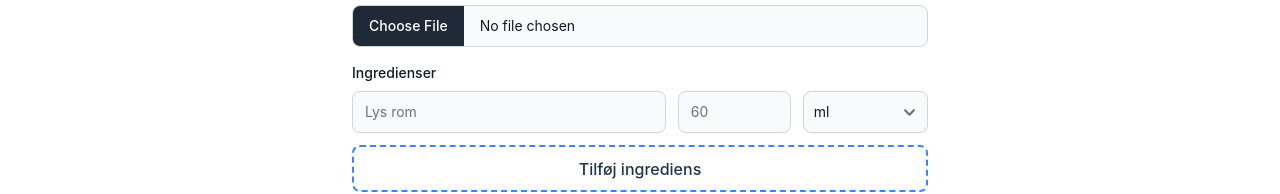
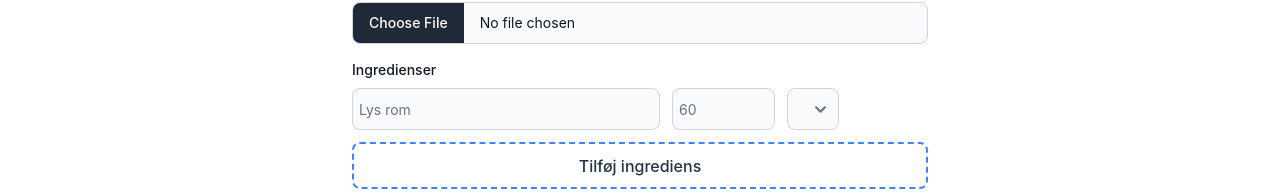
Before and after one commit to BuildItBusk/Mixorama, a React (Vite) app in the folder mixorama.client/: page /create in a window 1280 px wide. Shown: the part 272-466 px from the top of the page. Built offline with nearby package versions, Linux system fonts and the light colour scheme; no server answers.

Commit message:
Can now add/remove rows of ingredients.

```diff
--- a/mixorama.client/src/components/Input.tsx
+++ b/mixorama.client/src/components/Input.tsx
@@ -13,7 +13,7 @@ const Input = forwardRef<HTMLInputElement, InputProps>(({ inputName, placeholder
         placeholder={placeholder}
         {...rest}
         ref={ref}
-        className="block w-full bg-gray-50 border border-gray-300 text-gray-900 text-sm rounded-lg focus:ring-blue-500 focus:border-blue-500 p-1.5 dark:bg-gray-700 dark:border-gray-600 dark:placeholder-gray-400 dark:text-white dark:focus:ring-blue-500 dark:focus:border-blue-500"
+        className="block w-full h-full bg-gray-50 border border-gray-300 text-gray-900 text-sm rounded-lg focus:ring-blue-500 focus:border-blue-500 p-1.5 dark:bg-gray-700 dark:border-gray-600 dark:placeholder-gray-400 dark:text-white dark:focus:ring-blue-500 dark:focus:border-blue-500"
       />
   );
 });
--- a/mixorama.client/src/routes/CreateCocktail.tsx
+++ b/mixorama.client/src/routes/CreateCocktail.tsx
@@ -18,20 +18,27 @@ interface Ingredient {
 }
 
 const CreateCocktail = () => {
-    const {register, getValues, handleSubmit} = useForm<Cocktail>({
+    const {register, getValues, setValue, watch, handleSubmit} = useForm<Cocktail>({
         defaultValues: {
             name: '',
             description: '',
             imageUrl: '',
             ingredients: [
-                {name: 'Lys rom', quantity: '', unit: ''}
+                {name: '', quantity: '', unit: ''}
             ]
         }
     });
 
+    const ingridientsList = watch('ingredients')
+
     const onAddIngredient = () => {
         console.log("Adding ingredient");
-        getValues().ingredients.push({name: '', quantity: '', unit: ''});
+        setValue('ingredients', [...getValues('ingredients'), {name: '', quantity: '', unit: ''}])
+    }
+
+    const onRemoveIngredient = () => {
+        console.log("Removing ingredient");
+        setValue('ingredients', [...getValues('ingredients').slice(0, -1)])
     }
 
     const onSubmit: SubmitHandler<Cocktail> = async data => {
@@ -89,24 +96,31 @@ const CreateCocktail = () => {
                         <Label htmlFor="ingredients" text="Ingredienser" />
 
                         <div  className="flex flex-col space-y-3">
-                            {getValues().ingredients.map(() => (
+                            {ingridientsList.map(() => (
                             <div key={Math.random()} className="flex flex-row space-x-3">
-                                <input
-                                    type="text"
-                                    placeholder="Lys rom"
-                                    className="block w-full text-sm text-gray-900 border border-gray-300 rounded-lg cursor-pointer bg-gray-50 dark:text-gray-400 focus:outline-none dark:bg-gray-700 dark:border-gray-600 dark:placeholder-gray-400" />
-
-                                <input
-                                    type="text"
-                                    placeholder="60"
-                                    className="block w-1/3 text-sm text-gray-900 border border-gray-300 rounded-lg cursor-pointer bg-gray-50 dark:text-gray-400 focus:outline-none dark:bg-gray-700 dark:border-gray-600 dark:placeholder-gray-400" />
-
+                                <div className="w-full">
+                                    <Input
+                                        inputName="ingredientName"
+                                        placeholder="Lys rom" />
+                                </div>
+                                <div className="w-1/3">
+                                <Input
+                                    inputName="ingredientQuantity"
+                                    placeholder="60" />
+                                </div>
+                                <div className="w-1/3">
                                     <select
                                         className="w-1/3 bg-gray-50 border border-gray-300 text-gray-900 text-sm rounded-lg focus:ring-blue-500 focus:border-blue-500 block p-2.5 dark:bg-gray-700 dark:border-gray-600 dark:placeholder-gray-400 dark:text-white dark:focus:ring-blue-500 dark:focus:border-blue-500">
                                         <option value="ml">ml</option>
                                         <option value="dashes">stænk</option>
                                         <option value="stk">stk</option>
                                     </select>
+                                </div>
+                                <button type="button" className="p-0 w-12 bg-transparent" onClick={onRemoveIngredient}>
+                                    <div className="flex items-center">
+                                        <img src="trash-icon.png"/>
+                                    </div>
+                                </button>
                             </div>
                             ))}
                             <div>
```
Also changed, not shown: mixorama.client/public/trash-icon.png (added). Lines whose indentation alone changed are shown as unchanged.
